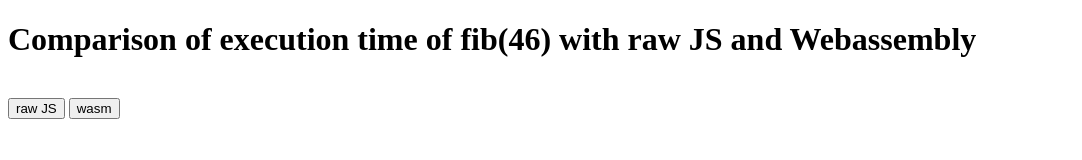
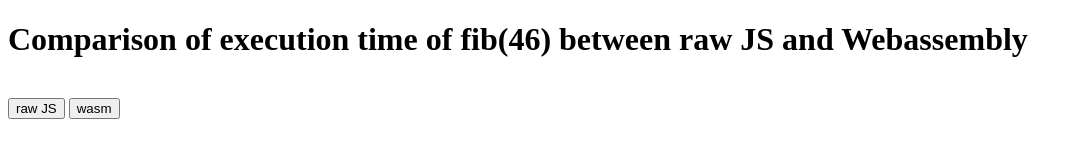
Before and after one commit to ryogrid/LearnZig, a plain HTML site: page index.html in a window 1280 px wide. Shown: the whole page, without its empty margins (0-1082 px from the left). Drawn offline with Linux system fonts and the light colour scheme.

Commit message:
Update index.html

```diff
--- a/index.html
+++ b/index.html
@@ -7,7 +7,7 @@
 </head>
 
 <body>
-    <h1>Comparison of execution time of fib(46) with raw JS and Webassembly</h1>
+    <h1>Comparison of execution time of fib(46) between raw JS and Webassembly</h1>
     <br />
     <input type="button" value="raw JS" onclick="execJSFib()">
     <input type="button" value="wasm" onclick="execWasmFib()">
```
